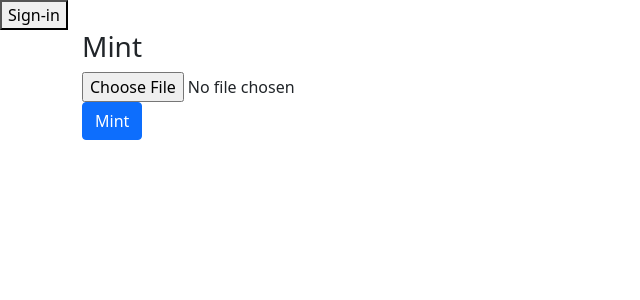
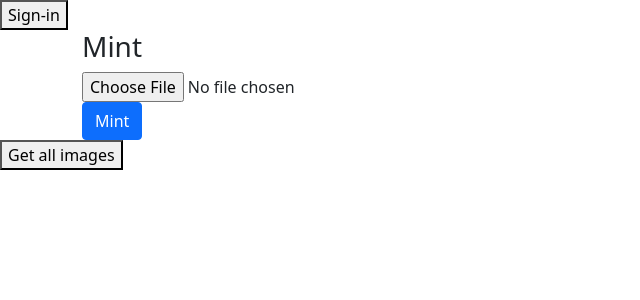
Before and after one commit to MilanBrkic/nft-srb-fe, a React (Create React App) app: page / in a window 1280 px wide. Shown: the top 300 px of the page, without its empty margins (0-640 px from the left). Built offline with nearby package versions, Linux system fonts and the light colour scheme.

Commit message:
getting images images feature

```diff
--- a/src/App.js
+++ b/src/App.js
@@ -3,6 +3,7 @@ import  SigninButton  from './components/SigninButton'
 import {useEffect} from "react"
 import FileUploadComponent from './components/FileUploadCompenent';
 import '../node_modules/bootstrap/dist/css/bootstrap.min.css';
+import GetAllImages from './components/GetAllImages';
 
 function App() {
   useEffect(() => {
@@ -15,6 +16,7 @@ function App() {
     <div>
       <SigninButton/>
       <FileUploadComponent/>
+      <GetAllImages/>
     </div>
   );
 }
--- /dev/null
+++ b/src/components/GetAllImages.js
@@ -0,0 +1,42 @@
+import { Component } from "react";
+import Constants from "../constants/Constants";
+import backendHttpClient from '../http-client/BackendHttpClient';
+
+
+export default class GetAllImages extends Component {
+    constructor(props){
+        super(props);
+        this.state = {
+            images: []
+        }
+    }
+
+    handleClick = async () =>{
+        const address = "0x70997970c51812dc3a010c7d01b50e0d17dc79c8";
+        const url = `/user/${address}/images`;
+
+
+        const images = await backendHttpClient.get(url)
+        const googleUrls = images.map(image=> Constants.GOOGLE_DRIVE_URL + image.googleId)
+        console.log(`getAllImages: ${JSON.stringify(googleUrls)}`)
+        this.state.images = googleUrls;
+        this.forceUpdate();
+    }
+
+    render(){
+        const arrList = this.state.images.map((img) => {
+            return <img key={`${img}`} src={`${img}`} alt="" width="300"/>
+        })
+        return(
+            <div>
+                <button onClick={this.handleClick}>
+                    Get all images
+                </button>
+                <div>{arrList}</div>
+            </div>
+        )
+    }
+}
+
+
+// https://drive.google.com/uc?id=1g3VkpDLF6ohbNYX_-9NiYz_P8hpJbaPM
--- a/src/constants/Constants.js
+++ b/src/constants/Constants.js
@@ -3,5 +3,6 @@ class Constants{
     static BASE_BACKEND_URL = process.env.BASE_BACKEND_URL ?? "http://localhost"
     static BACKEND_URL = `${Constants.BASE_BACKEND_URL}:${Constants.BACKEND_PORT}`
     static EXPECTED_CHAIN_ID = process.env.CHAIN_ID ?  Number(process.env.CHAIN_ID) : 31337;
+    static GOOGLE_DRIVE_URL = "https://drive.google.com/uc?id="
 }
 export default Constants
```
